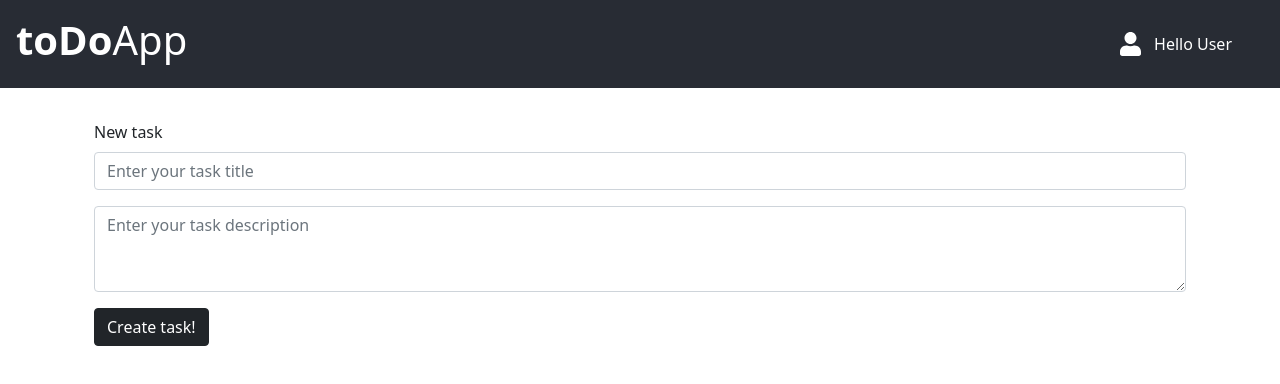
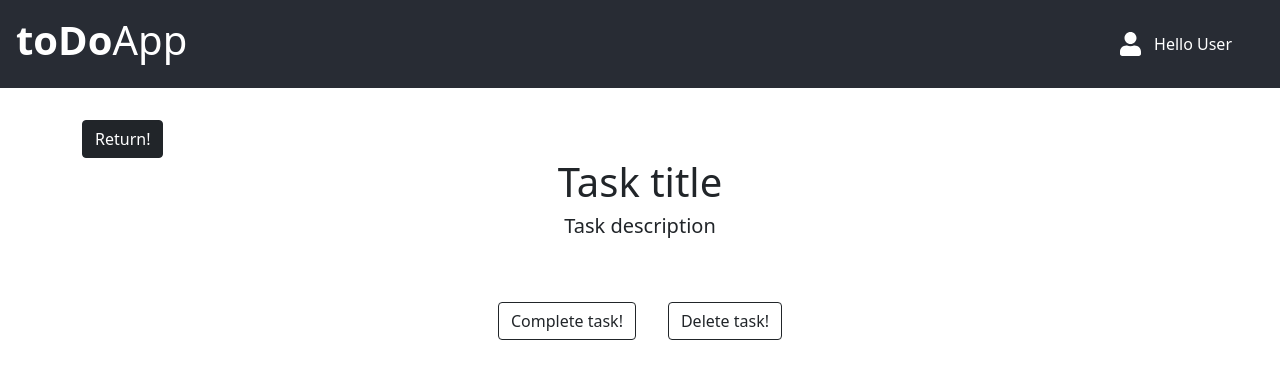
Before and after one commit to joaodurante/react-course, a React (Create React App) app: page / in a window 1280 px wide. Shown: the top 384 px of the page. Built offline with nearby package versions, Linux system fonts and the light colour scheme.

Commit message:
implemented task details page

```diff
--- a/src/App.css
+++ b/src/App.css
@@ -33,7 +33,6 @@
 
 .user-info:hover {
   cursor:pointer;
-  background-color:aliceblue;
 }
 
 .user-icon {
@@ -44,3 +43,16 @@
 .user-name {
   font-size: 1rem;
 }
+
+.task-details {
+  text-align: center;
+}
+
+.task-details-buttons {
+  margin-top: 4rem;
+}
+
+.details-button {
+  margin-right: 1rem;
+  margin-left: 1rem;
+}
--- a/src/App.js
+++ b/src/App.js
@@ -8,8 +8,8 @@ function App() {
   return (
     <div className="App">
       <Header />
-      <Main />
-      {/* <TaskDetails /> */}
+      {/* <Main /> */}
+      <TaskDetails />
     </div>
   );
 }
--- a/src/components/details/TaskDetails.jsx
+++ b/src/components/details/TaskDetails.jsx
@@ -1,9 +1,21 @@
+import Button from 'react-bootstrap/Button';
 
-
-function TaskDetails() {
+function TaskDetails({task}) {
 
     return(
-        <h1>Text</h1>
+        <div className="container task-details-container">
+            <Button variant="dark">
+                Return!
+            </Button>
+            <div className="task-details">
+                <h1>Task title</h1>
+                <h5>Task description</h5>
+                <div className="task-details-buttons">
+                    <Button type="button" className="details-button" variant="outline-dark">Complete task!</Button>
+                    <Button type="button" className="details-button" variant="outline-dark">Delete task!</Button>
+                </div>
+            </div>
+        </div>
     );
 }
 
--- a/src/components/home/TaskList.jsx
+++ b/src/components/home/TaskList.jsx
@@ -1,13 +1,13 @@
 import Table from 'react-bootstrap/Table';
 import Task from './Task';
 
-function TaskList(props) {
+function TaskList({tasks, handleCompleteButtonClick}) {
     return(
         <Table className="task-list" hover>
             <tbody>
                 {
-                    props.tasks.map(task => {
-                        return <Task key={task.id} task={task} handleCompleteButtonClick={props.handleCompleteButtonClick} />
+                    tasks.map(task => {
+                        return <Task key={task.id} task={task} handleCompleteButtonClick={handleCompleteButtonClick} />
                     })
                 }
             </tbody>
```
